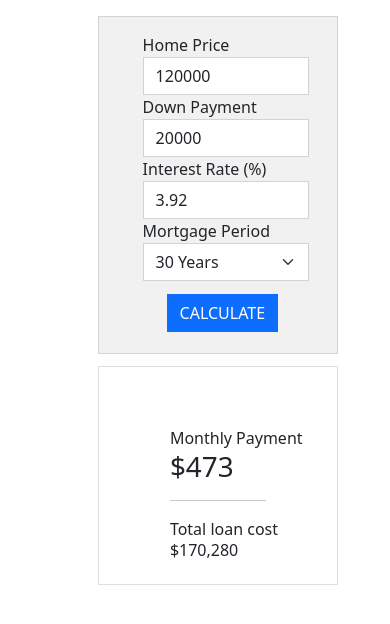
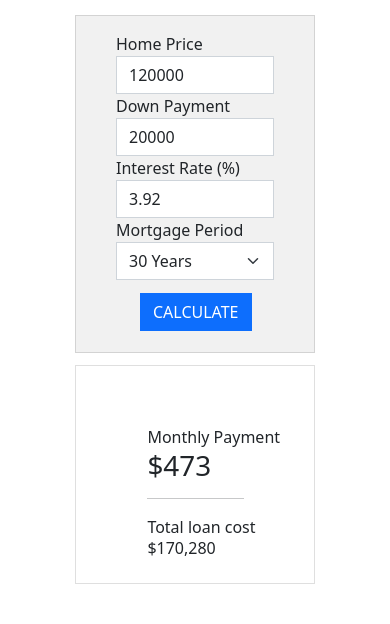
Before and after one commit to JMo95/MortgageCalc, a PHP site: page / in a window 390 px wide. Shown: the part 76-700 px from the top of the page. Run offline with PHP 8.4, Linux system fonts and the light colour scheme.

Commit message:
Centered cards on mobile

```diff
--- a/index.php
+++ b/index.php
@@ -12,6 +12,7 @@
 <body>
     <!--  FILE IS PHP SO IT CAN BE HOSTED ON HEROKU  -->
 
+
     <nav class="navbar navbar-expand-lg navbar-light bg-light py-lg-0">
         <div class="container-fluid">
           <a class="navbar-brand mx-auto" href="#">
@@ -23,7 +24,7 @@
         </div>
     </nav>
 
-
+<div class="container">
     <div class="row">
 
         <!--
@@ -32,13 +33,15 @@
         </div>
     -->
 
-    </div>
 
-    <div class="card-group" style="padding-left: 25%; padding-right: 25%; padding-top: 4%;">
+
+    <div class="col d-flex justify-content-center">
+
+    <div class="card-group" style="padding-left: 25%; padding-right: 25%; padding-top: 4% ">
 
         <div class="card card1" style="min-width: 15rem;">
         <div class="container">
-        <div class="card-body" style="padding-left: 15%;">
+        <div class="card-body" style="">
         <div class="input-group">
             <div class="col-xs-3">
             <label class="ex1">Home Price</label>
@@ -67,8 +70,10 @@
         </div>
     </div>
 
+
+
         <div class="card" style="min-width: 15rem;">
-            <div class="card-body" style="padding-left: 30%; padding-top: 25%;">
+            <div class="card-body" style="padding-left: 30%; padding-top: 25%; margin: auto;">
          Monthly Payment
          <h1 id="monthlyResult"></h1>
          <hr width=64%>
@@ -80,8 +85,10 @@
          </div>
          </div>
 
+        </div>
 
-
+    </div>
+</div>
     <script src="https://cdn.jsdelivr.net/npm/bootstrap@5.0.0-beta1/dist/js/bootstrap.bundle.min.js" integrity="sha384-ygbV9kiqUc6oa4msXn9868pTtWMgiQaeYH7/t7LECLbyPA2x65Kgf80OJFdroafW" crossorigin="anonymous"></script>
 
 </body>
```
